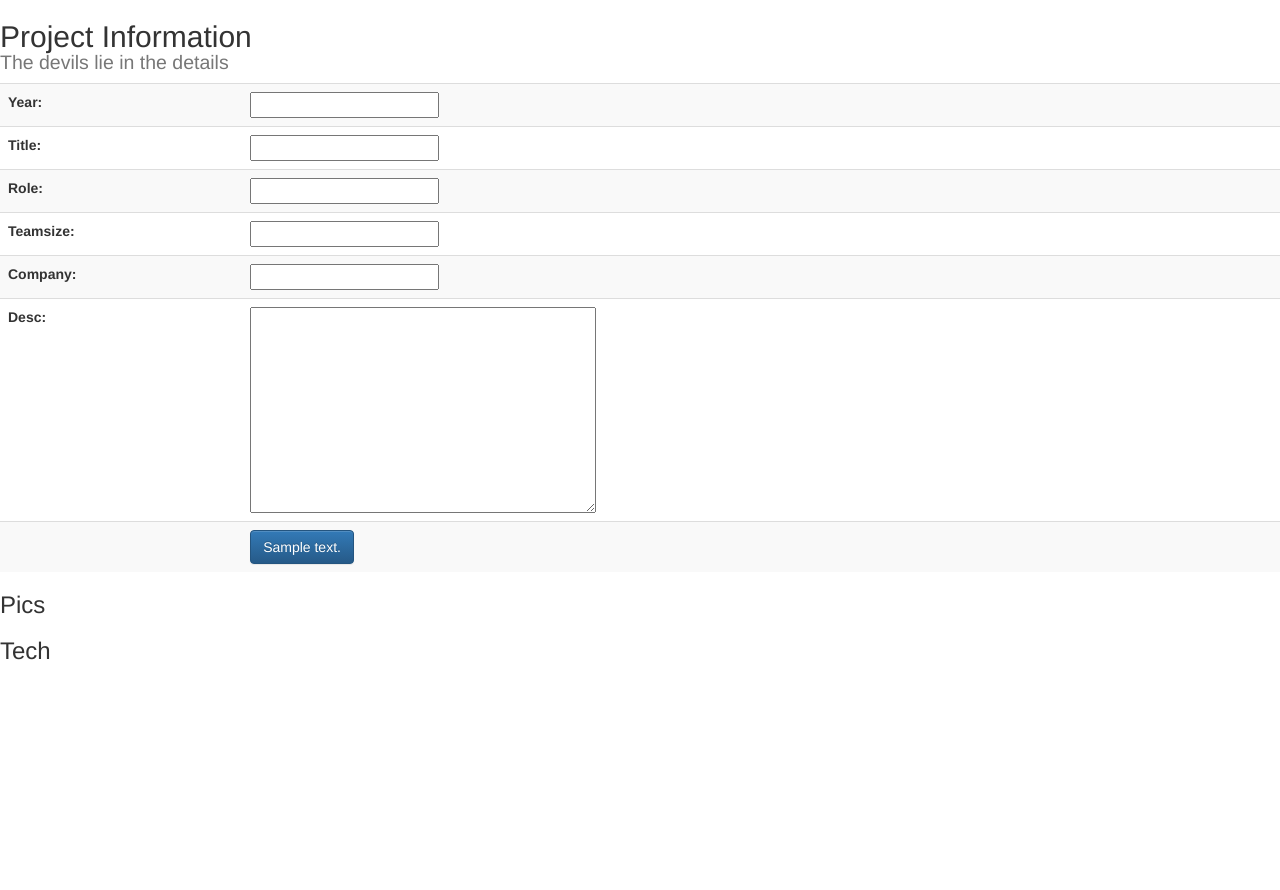
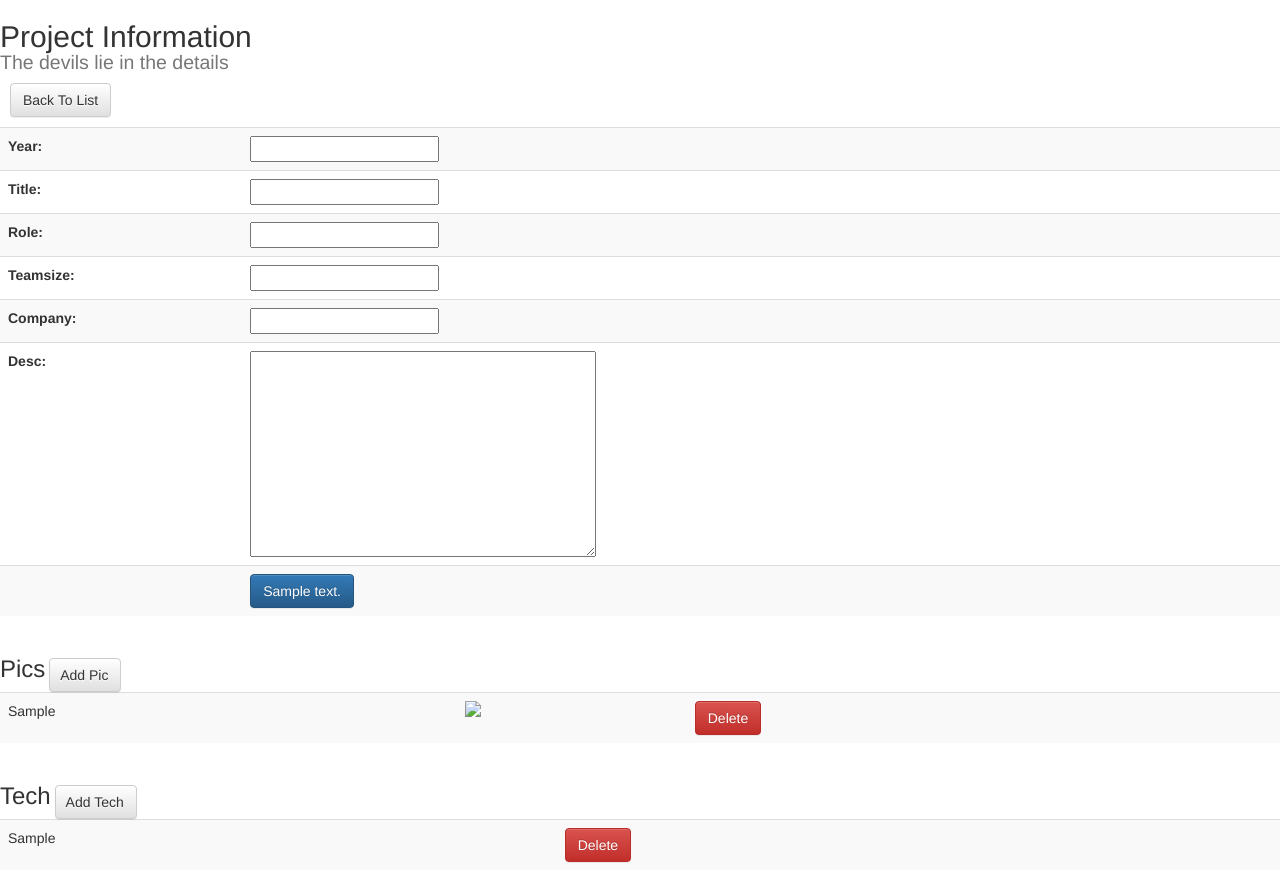
Before and after one commit to param108/resume_backend, a Django app: template resume_view/templates/resume_view/update.html in a window 1280 px wide. Before the commit the page ends 660 px from the top, so only its background shows below. Run offline with Django 3.2, Linux system fonts and the light colour scheme; tables that the repository leaves empty hold one stand-in row (values such as "Sample post"); the template is opened without the code that fills it: values that come from a table or form of the project are taken from there, most other values are stand-ins (such as "Sample title", 1, 10 or a date in 2020); parts of the project's set-up code (start-up, migrations or seed data) failed here and were passed over; some libraries are stand-ins or nearby versions.

Commit message:
Adding Pics and Tech to the edit page.

```diff
--- /dev/null
+++ b/resume_view/static/resume_view/css/update.css
@@ -0,0 +1,21 @@
+.add-pics-label {
+  display: inline-block;
+  vertical-align: bottom;
+}
+
+.add-pics-btn {
+  display: inline-block;
+  padding-left: 10px;
+  vertical-align: bottom;
+}
+
+.add-tech-label {
+  display: inline-block;
+  vertical-align: bottom;
+}
+
+.add-tech-btn {
+  display: inline-block;
+  padding-left: 10px;
+  vertical-align: bottom;
+}
--- a/resume_view/templates/resume_view/list.html
+++ b/resume_view/templates/resume_view/list.html
@@ -2,11 +2,12 @@
 {% block content %}
 <div>
 <h2>Project List<br><small>Chronological order</small></h2>
-<table class="table table-striped">
+<a style="margin-left:10px;" class="btn btn-default" href="/resume/project/">Add a project</a>
+<table style="margin-top:10px;" class="table table-striped">
 <tr>
 <th>Year</th><th>Title</th><th>Actions</th>
 </tr>
-{% for project,pics,tech in ps %}
+{% for project in ps %}
 <tr>
 <td>{{project.year}}</td><td>{{project.title}}</td><td><a href="/resume/project/{{project.id}}/" class="btn btn-success">Edit</a> <a href="/resume/project/delete/{{project.id}}/" class="btn btn-danger">Delete</a></td>
 </tr>
--- a/resume_view/templates/resume_view/update.html
+++ b/resume_view/templates/resume_view/update.html
@@ -1,7 +1,15 @@
 {% extends "base.html" %}
+{% load staticfiles %}
+{% block headext %}
+    <link rel="stylesheet" href="{% static "resume_view/css/update.css" %}"></script>
+    <script src="{% static "resume_view/js/update.js" %}"></script>
+{% endblock %}
+
 {% block content %}
 <div>
 <h2>Project Information<br><small>The devils lie in the details</small></h2>
+<a style="margin-left:10px;margin-bottom:10px;" class="btn btn-default" href="/resume/project/list/">Back To List</a>
+
 <form action="/resume/project/{{idslash}}" method="POST">
 <table class="table table-striped">
 {{form.as_table}}
@@ -10,8 +18,22 @@
 </table>
 </form>
 {% if idslash %}
-<h3>Pics</h3>
-<h3>Tech</h3>
+<h3 class="add-pics-label">Pics</h3> <button class="btn btn-default add-pics-btn">Add Pic</button><br>
+<div class="add-pics-div">
+<table class="table table-striped">
+{% for pic in pics %}
+<tr><td>{{pic.caption}}</td><td><img class="pic-img" src="{{pic.url}}"></img></td><td><a class="btn btn-danger" href="/resume/project/pic/delete/{{pic.id}}/">Delete</a></td></tr>
+{% endfor %}
+</table>
+</div>
+<h3 class="add-tech-label">Tech</h3> <button class="btn btn-default add-tech-btn">Add Tech</button><br>
+<div class="add-tech-div">
+<table class="table table-striped">
+{% for te in tech %}
+<tr><td>{{te.tech}}</td><td><a class="btn btn-danger" href="/resume/project/pic/delete/{{te.id}}/">Delete</a></td></tr>
+{% endfor %}
+</table>
+</div>
 {% else %}
 <h3>Pics <small>You can add pictures after you save</small></h3>
 <h3>Tech <small>You can add Technology Tags after you save</small></h3>
--- a/resume_view/urls.py
+++ b/resume_view/urls.py
@@ -23,6 +23,7 @@ urlpatterns = [
     url(r'^project/(?P<pid>[0-9]+)/$', views.update_project),
     url(r'^project/$', views.manage_project),
     url(r'^project/list/$', views.project_list),
+    url(r'^project/delete/(?P<pid>[0-9]+)/$', views.delete_project),
     url(r'^view/$', views.show_resume),
     url(r'^data/(?P<year>[0-9]+)/$', views.data)
 ] + static(settings.STATIC_URL, document_root=settings.STATIC_ROOT)
```
Also changed, not shown: resume_view/views.py (+25 -1 lines), resume_view/static/resume_view/js/update.js (added).
